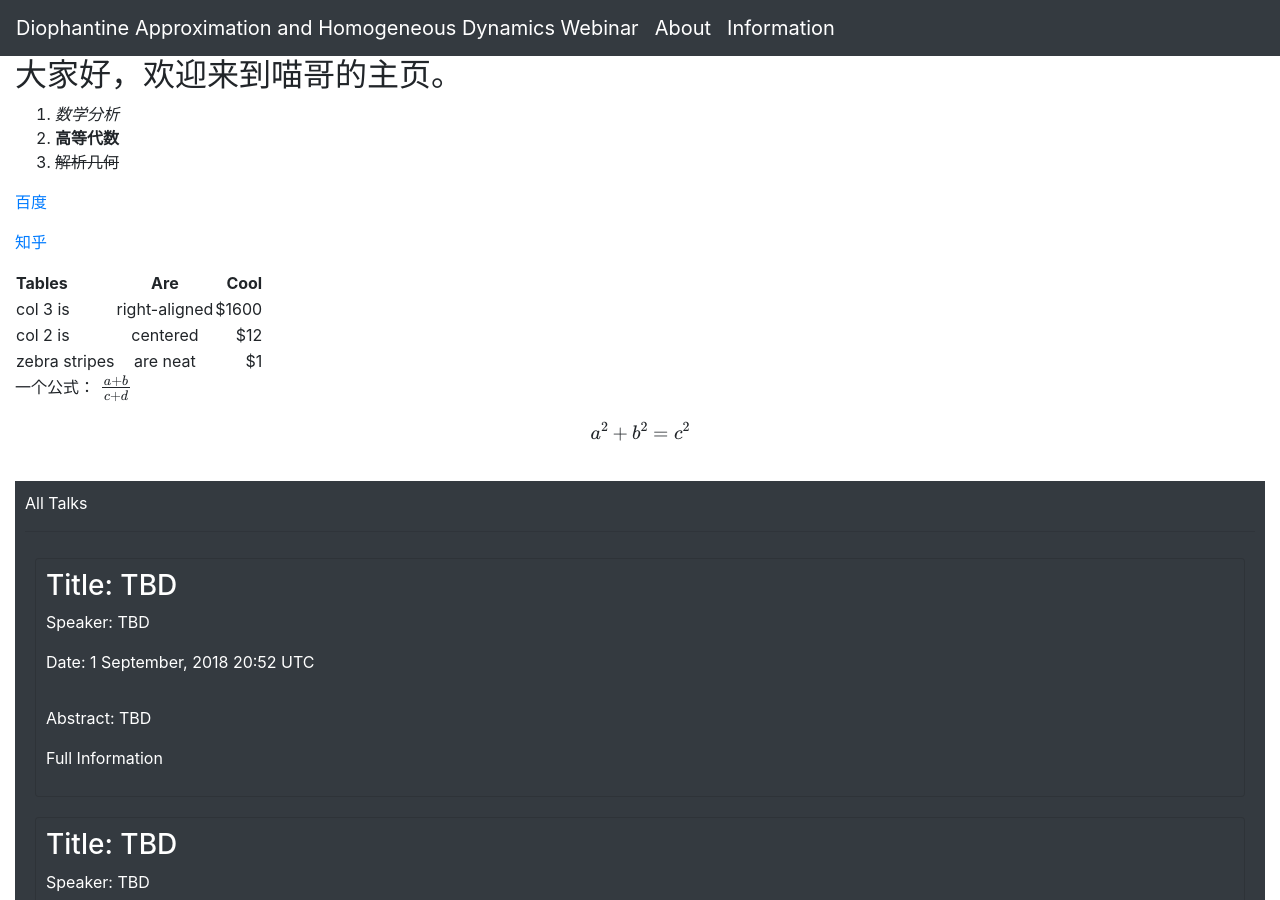
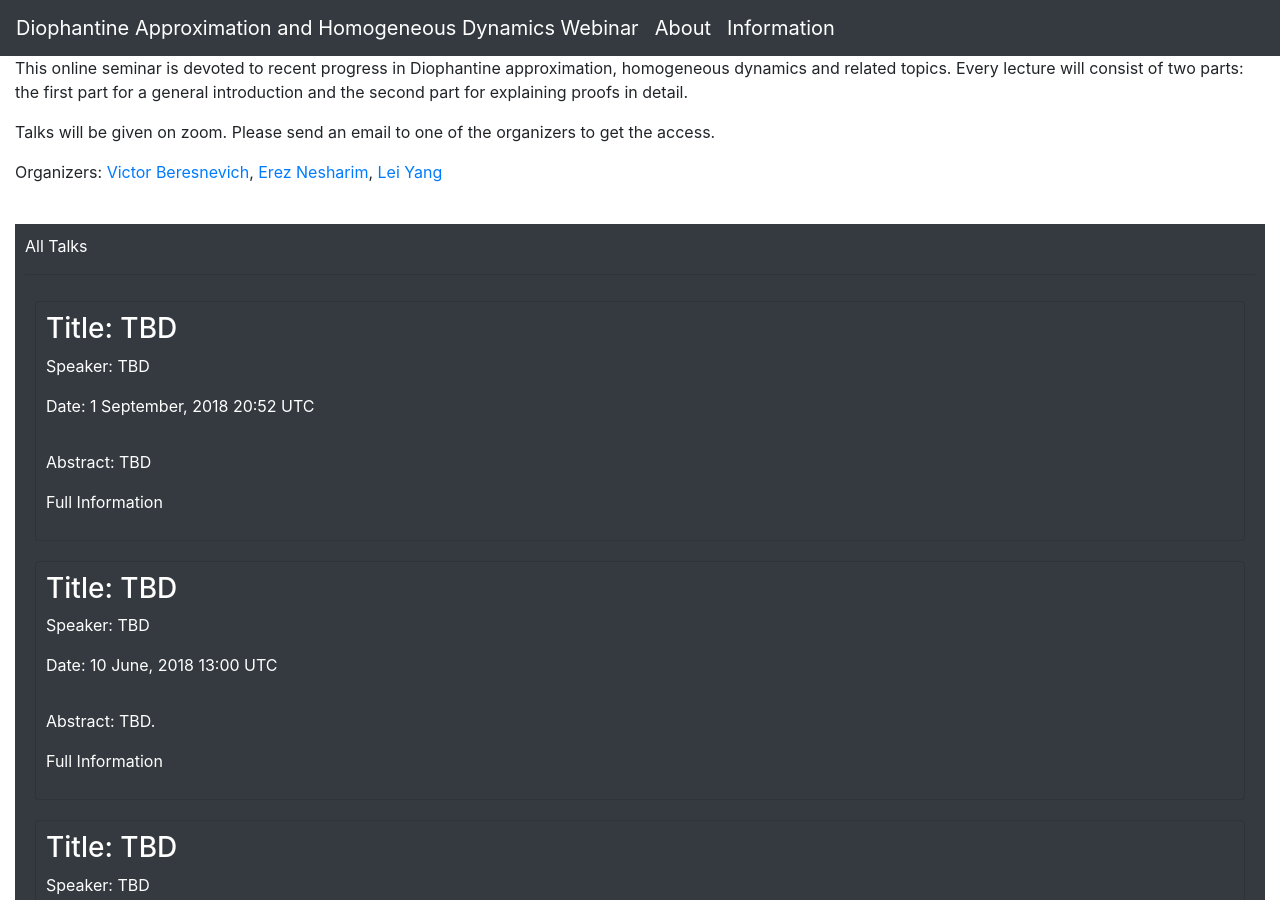
Before and after one commit to lively-cat-lover/DAHD-webinar, a Jekyll site: the page built from index.md, in a window 1280 px wide and 900 px high. Built offline with Jekyll 4.4.1, drawn with Linux system fonts in a browser that asks for light colours; formulas are drawn with MathJax 3; our own code applies the rules of GitHub Pages for plain Markdown files.

Commit message:
change home page

```diff
--- a/index.md
+++ b/index.md
@@ -5,29 +5,8 @@
 layout: page
 permalink: /
 ---
-## 大家好，欢迎来到喵哥的主页。
+This online seminar is devoted to recent progress in Diophantine approximation, homogeneous dynamics and related topics. Every lecture will consist of two parts: the first part for a general introduction and the second part for explaining proofs in detail.
 
-1. *数学分析*
-2. **高等代数**
-3. ~~解析几何~~
+Talks will be given on zoom. Please send an email to one of the organizers to get the access.
 
-[百度](https://www.baidu.com)
-
-[知乎][1]
-
-| Tables        | Are           | Cool  |
-| ------------- |:-------------:| -----:|
-| col 3 is      | right-aligned | $1600 |
-| col 2 is      | centered      |   $12 |
-| zebra stripes | are neat      |    $1 |
-
-一个公式： $\frac{a+b}{c+d}$
-
-$$a^2+b^2=c^2$$
-
-
-
-
-
-
-[1]: http://www.zhihu.com
+Organizers: [Victor Beresnevich](mailto:victor.beresnevich@york.ac.uk), [Erez Nesharim](mailto:ereznesh@gmail.com), [Lei Yang](mailto:lyang861028@gmail.com)
```
